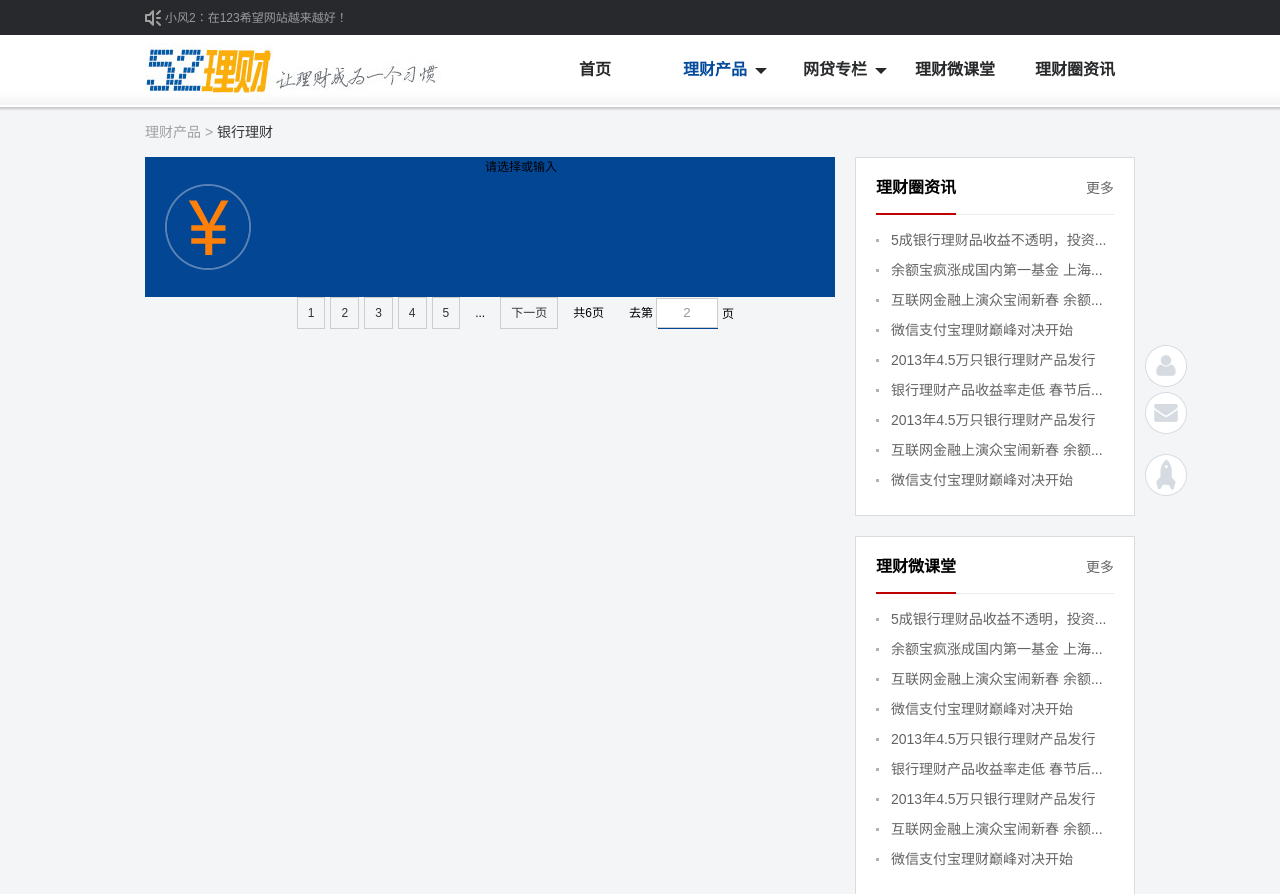
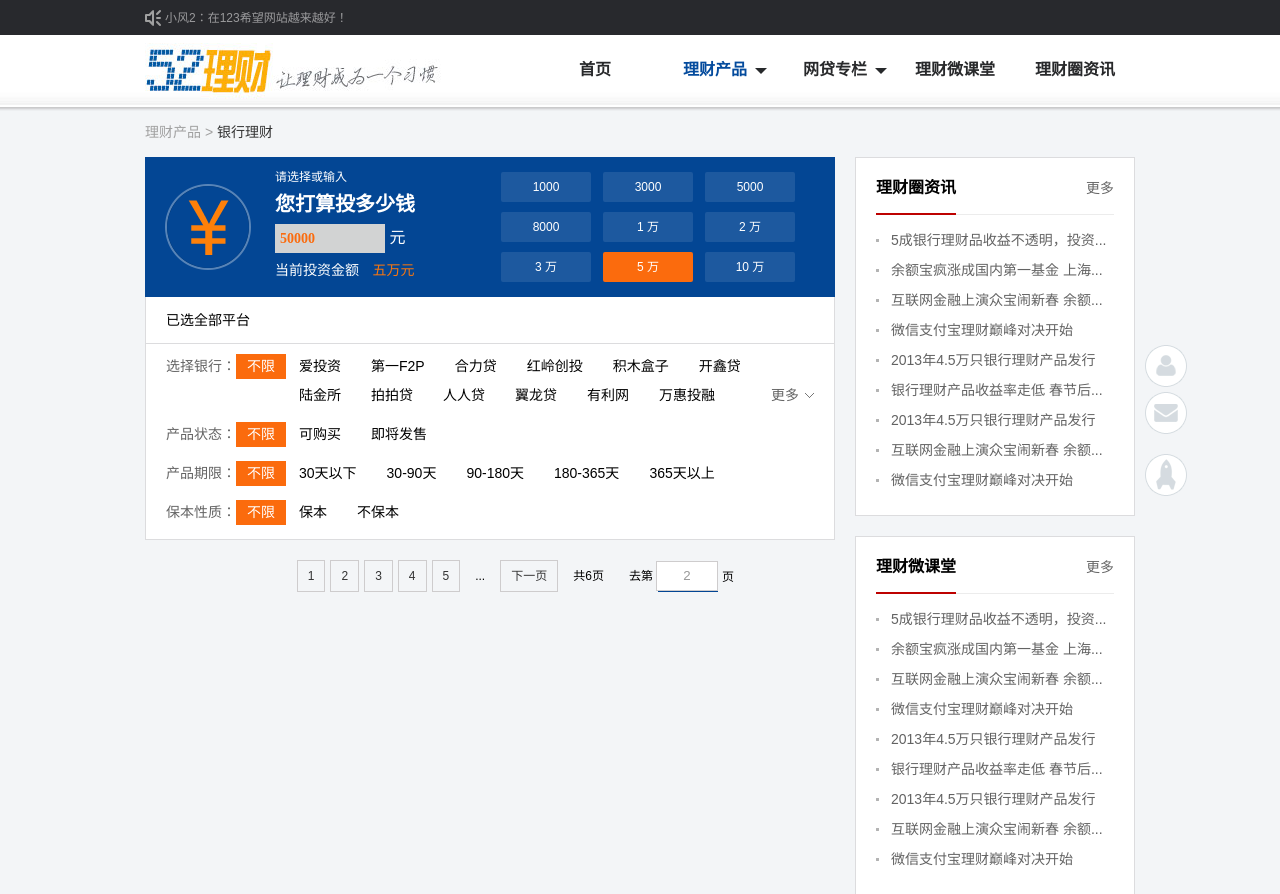
Before and after one commit to iourt/dev, a PHP site: page /finances_04.php in a window 1280 px wide. Shown: the top 894 px of the page. Run offline with PHP 8.4, Linux system fonts and the light colour scheme.

Commit message:
modify page

```diff
--- a/finances_04.php
+++ b/finances_04.php
@@ -12,13 +12,113 @@
 
 
 <div class="wrap clearfix">
-	<div class="mod_left clearfix">
-		<div class="mod_count">
-            请选择或输入
+    <div class="mod_left clearfix">
+        <div class="mod_count">
+            <div class="r_top">
+                请选择或输入
+                <div class="r_a">您打算投多少钱</div>
+                <div class="r_b" class="r_a">
+                    <input class="r_input" type="text" value="50000" /> 元
+                </div>
+                <div class="r_c">当前投资金额 <span>五万元</span></div>
+            </div>
+            <ul class="r_li clearfix">
+                <li data-num="1000"   data-font="一千">1000</li>
+                <li data-num="3000"   data-font="三千">3000</li>
+                <li data-num="5000"   data-font="五千">5000</li>
+                <li data-num="8000"   data-font="八千">8000</li>
+                <li data-num="10000"  data-font="一万">1 万</li>
+                <li data-num="20000"  data-font="二万">2 万</li>
+                <li data-num="30000"  data-font="三万">3 万</li>
+                <li data-num="50000"  data-font="五万" class="current">5 万</li>
+                <li data-num="100000" data-font="十万">10 万</li>
+            </ul>
+        </div>
+        <div class="select_02 clearfix" style="margin-bottom:20px;">
+            <div class="select_title">
+                <ul>
+                    <li class="current null">已选全部平台</li>
+                    <li class="hit type-1" data-type="1" data-id=""></li>
+                    <li class="hit type-2" data-type="2" data-id=""></li>
+                    <li class="hit type-3" data-type="3" data-id=""></li>
+                    <li class="hit type-4" data-type="4" data-id=""></li>
+                    <li class="hit type-5" data-type="5" data-id=""></li>
+                </ul>
+            </div>
+            <div id="type-1" class="select_li clearfix">
+                <div class="select_li_title">选择银行：</div>
+                <div class="select_li_no current">不限</div>
+                <div class="select_li_detail clearfix" id="hide_li">
+                    <ul class="clearfix">
+                        <li data-type="1" data-id="1">爱投资</li>
+                        <li data-type="1" data-id="2">第一F2P</li>
+                        <li data-type="1" data-id="3">合力贷</li>
+                        <li data-type="1" data-id="4">红岭创投</li>
+                        <li data-type="1" data-id="5">积木盒子</li>
+                        <li data-type="1" data-id="6">开鑫贷</li>
+                        <li data-type="1" data-id="7">陆金所</li>
+                        <li data-type="1" data-id="8">拍拍贷</li>
+                        <li data-type="1" data-id="9">人人贷</li>
+                        <li data-type="1" data-id="10">翼龙贷</li>
+                        <li data-type="1" data-id="11">有利网</li>
+                        <li data-type="1" data-id="12">万惠投融</li>
+                        <li data-type="1" data-id="13">温商贷</li>
+                        <li data-type="1" data-id="14">拍拍贷</li>
+                        <li data-type="1" data-id="15">人人贷</li>
+                        <li data-type="1" data-id="16">翼龙贷</li>
+                        <li data-type="1" data-id="17">有利网</li>
+                        <li data-type="1" data-id="18">万惠投融</li>
+                        <li data-type="1" data-id="19">温商贷</li>
+                        <li data-type="1" data-id="20">拍拍贷</li>
+                        <li data-type="1" data-id="21">人人贷</li>
+                        <li data-type="1" data-id="22">翼龙贷</li>
+                        <li data-type="1" data-id="23">有利网</li>
+                        <li data-type="1" data-id="24">万惠投融</li>
+                        <li data-type="1" data-id="25">温商贷</li>
+                    </ul>
+                    <div class="more">更多</div>
+                    <div class="hide">收起</div>
+                </div>
+            </div>
+            <div id="type-2" class="select_li clearfix">
+                <div class="select_li_title">产品状态：</div>
+                <div class="select_li_no current">不限</div>
+                <div class="select_li_detail clearfix">
+                    <ul class="clearfix">
+                        <li data-type="2" data-id="1">可购买</li>
+                        <li data-type="2" data-id="2">即将发售</li>
+                    </ul>
+                </div>
+            </div>
+            <div id="type-3" class="select_li clearfix">
+                <div class="select_li_title">产品期限：</div>
+                <div class="select_li_no current">不限</div>
+                <div class="select_li_detail clearfix">
+                    <ul class="clearfix">
+                        <li data-type="3" data-id="1">30天以下</li>
+                        <li data-type="3" data-id="2">30-90天</li>
+                        <li data-type="3" data-id="3">90-180天</li>
+                        <li data-type="3" data-id="4">180-365天</li>
+                        <li data-type="3" data-id="5">365天以上</li>
+                    </ul>
+                </div>
+            </div>
+            <div id="type-4" class="select_li clearfix">
+                <div class="select_li_title">保本性质：</div>
+                <div class="select_li_no current">不限</div>
+                <div class="select_li_detail clearfix">
+                    <ul class="clearfix">
+                        <li data-type="4" data-id="1">保本</li>
+                        <li data-type="4" data-id="2">不保本</li>
+                    </ul>
+                </div>
+            </div>
+            <script type="text/javascript" src="themes/js/app/select.js"></script>
         </div>
 
-		<?php include 'show_page.php'; ?>
-	</div>
+        <?php include 'show_page.php'; ?>
+    </div>
+
 	<div class="mod_right clearfix">
         <div class="border_02" style="margin-bottom:20px;">
             <dl class="title_02 clearfix">
--- a/themes/js/app/select.js
+++ b/themes/js/app/select.js
@@ -1,3 +1,4 @@
+$(function(){
 	(function(){
 	    var $box      = $("#hide_li ul"),
 	        $boxLi    = $("#hide_li li"),
@@ -73,5 +74,9 @@
 
 	    $close.on("click", function(){
 	    	$(this).css("display","none");
+	    	var type = $(this).attr("data-type");
+	    	$("#type-"+type+" li").removeClass("current");
+	    	$("#type-"+type+" .select_li_no").addClass("current");
 	    });
 	})();
+});
```
Also changed, not shown: finances_03.php (+5 -5 lines). Lines whose indentation alone changed are shown as unchanged.
